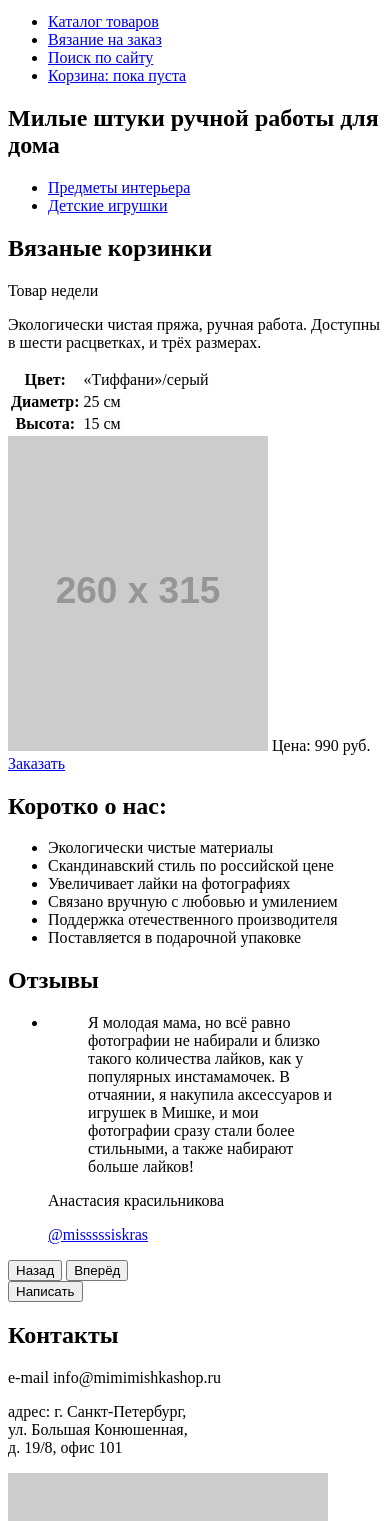
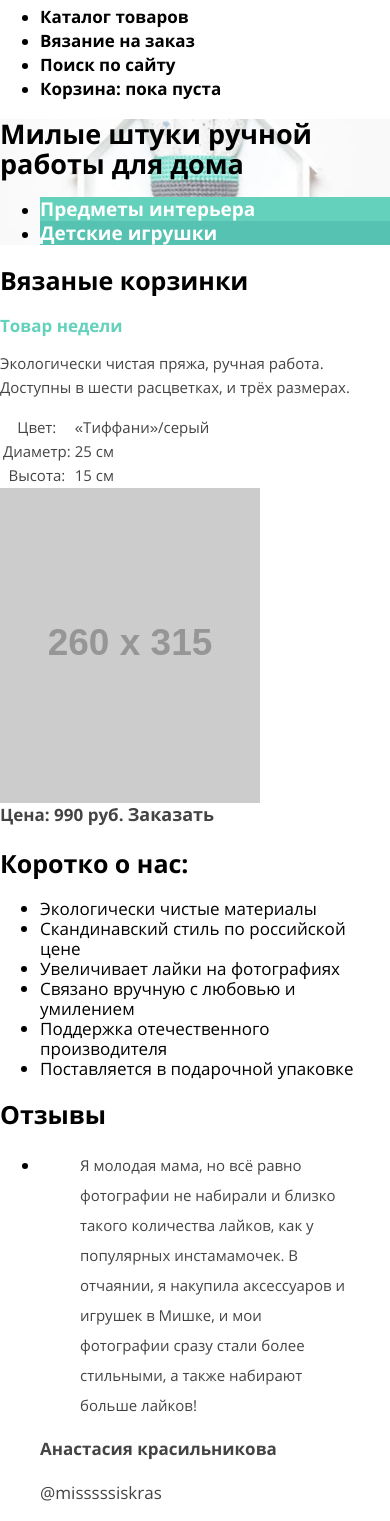
Before and after one commit to pdrobyshev/521641-mishka-16, a website: page source/index.html in a window 390 px wide. Shown: the part 71-1592 px from the top of the page. Drawn offline with nearby package versions, Linux system fonts and the light colour scheme; files that its build step writes are made by us from their sources; placeholder pictures from the web are drawn by us.

Commit message:
начал добавлять шрифты

```diff
--- a/source/index.html
+++ b/source/index.html
@@ -2,12 +2,15 @@
 <html lang="ru">
   <head>
     <meta charset="utf-8">
+    <meta name="viewport" content="width=device-width, initial-scale=1.0">
     <title>HTML Academy: Мишка</title>
+    <link rel="stylesheet" href="css/normalize.css">
+    <link rel="stylesheet" href="css/style.css">
   </head>
   <body>
     <header class="page-header">
       <a class="logo  page-header__logo">
-        <img src="http://placehold.it/86x35" alt="Логотип магазина вязаных игрушек Mishka" width="86" height="35">
+        <img src="img/logo-mobile.svg" alt="Логотип магазина вязаных игрушек Mishka" width="86" height="35">
       </a>
       <nav class="main-nav">
         <button class="main-nav__toggle">Открыть меню</button>
@@ -27,18 +30,20 @@
         </ul>
       </nav>
     </header>
+
     <main>
       <section class="products">
         <h1 class="products__title">Милые штуки ручной работы для дома</h1>
         <ul class="products__list">
-          <li class="products__item">
+          <li class="products__item products__item--light-green">
             <a class="products__link" href="#">Предметы интерьера</a>
           </li>
-          <li class="products__item">
+          <li class="products__item products__item--dark-green">
             <a class="products__link" href="#">Детские игрушки</a>
           </li>
         </ul>
       </section>
+
       <section class="top-product">
         <h2 class="top-product__title">Вязаные корзинки</h2>
         <span class="top-product__tag">Товар недели</span>
@@ -63,6 +68,7 @@
         <span class="top-product__price">Цена: 990 руб.</span>
         <a class="top-product__button  button" href="#">Заказать</a>
       </section>
+
       <section class="about-us">
         <h2 class="about-us__title">Коротко о нас:</h2>
         <ul class="about-us__list">
@@ -74,6 +80,7 @@
           <li class="about-us__item">Поставляется в подарочной упаковке</li>
         </ul>
       </section>
+
       <section class="review  slider">
         <h2 class="review__title">Отзывы</h2>
         <ul class="review__list">
@@ -93,6 +100,7 @@
         </div>
         <button class="button" type="button">Написать</button>
       </section>
+
       <section class="contacts">
         <h2 class="contacts__title">Контакты</h2>
         <p class="contacts__text">
@@ -113,6 +121,7 @@
         <button class="contacts__button  button">Напишите нам</button>
       </section>
     </main>
+
     <footer class="page-footer">
       <div class="social  page-footer__social">
         <ul class="social__list">
--- /dev/null
+++ b/source/sass/_button.scss
@@ -0,0 +1,10 @@
+.button {
+  border: none;
+  background-color: transparent;
+
+  font-family: "Open Sans Bold", "Arial", sans-serif;
+  font-weight: 700;
+  font-size: 18px;
+  line-height: 20px;
+  color: $greyish-black;
+}
--- /dev/null
+++ b/source/sass/_fonts.scss
@@ -0,0 +1,17 @@
+@font-face {
+  font-family: "Open Sans Regular";
+  font-style: normal;
+  font-weight: 400;
+  font-display: swap;
+  src:	url("../fonts/opensans.woff2") format("woff2"),
+    url("../fonts/opensans.woff") format("woff");
+}
+
+@font-face {
+  font-family: "Open Sans Bold";
+  font-style: normal;
+  font-weight: 700;
+  font-display: swap;
+  src: 	url("../fonts/opensansbold.woff2") format("woff2"),
+    url("../fonts/opensansbold.woff") format("woff");
+}
--- /dev/null
+++ b/source/sass/_scaffolding.scss
@@ -0,0 +1,45 @@
+html {
+  box-sizing: border-box;
+}
+
+*,
+*::before,
+*::after {
+  box-sizing: inherit;
+}
+
+body {
+  min-width: 320px;
+  margin: 0;
+  padding: 0;
+
+  color: $default-black;
+  font-family: "Open Sans Regular", sans-serif;
+}
+
+img {
+  display: block;
+  max-width: 100%;
+  height: auto;
+}
+
+a {
+  color: $default-black;
+  text-decoration: none;
+}
+
+.visually-hidden:not(:focus):not(:active) {
+  position: absolute;
+
+  width: 1px;
+  height: 1px;
+  margin: -1px;
+  border: 0;
+  padding: 0;
+
+  white-space: nowrap;
+
+  clip-path: inset(100%);
+  clip: rect(0 0 0 0);
+  overflow: hidden;
+}
--- /dev/null
+++ b/source/sass/_variables.scss
@@ -0,0 +1,8 @@
+$default-black: #000000;
+$greyish-black: #444444;
+$seafoam-blue: #63d1bb;
+$seafoam-dark-blue: #56c3b2;
+$retina-dpi: 144dpi;
+$retina-dppx: 1.5dppx;
+$tablet-width: 768px;
+$desktop-width: 1150px;
--- /dev/null
+++ b/source/sass/blocks/_about-us.scss
@@ -0,0 +1,12 @@
+.about-us__title {
+  font-family: "Open Sans Bold", "Arial", sans-serif;
+  font-weight: 700;
+  font-size: 25px;
+  line-height: 30px;
+}
+
+.about-us__item {
+  font: inherit;
+  font-size: 17px;
+  line-height: 20px;
+}
--- /dev/null
+++ b/source/sass/blocks/_contacts.scss
@@ -0,0 +1,12 @@
+.contacts__title {
+  font-family: "Open Sans Bold", "Arial", sans-serif;
+  font-weight: 700;
+  font-size: 18px;
+  line-height: 30px;
+}
+
+.contacts__text {
+  font-size: 15px;
+  line-height: 30px;
+  color: $greyish-black;
+}
--- /dev/null
+++ b/source/sass/blocks/_copyright.scss
@@ -0,0 +1,6 @@
+.copyright__text {
+  font-family: "Open Sans Bold", "Arial", sans-serif;
+  font-weight: 700;
+  font-size: 19px;
+  line-height: 18px;
+}
--- /dev/null
+++ b/source/sass/blocks/_main-nav.scss
@@ -0,0 +1,5 @@
+.main-nav__link {
+  font-family: "Open Sans Bold", "Arial", sans-serif;
+  font-size: 17px;
+  line-height: 24px;
+}
--- /dev/null
+++ b/source/sass/blocks/_products.scss
@@ -0,0 +1,27 @@
+.products {
+  background: url("../img/hero-mobile@1x.jpg") no-repeat center;
+}
+
+.products__title {
+  font-family: "Open Sans Bold", "Arial", sans-serif;
+  font-weight: 700;
+  font-size: 27px;
+  line-height: 30px;
+  color: #010000;
+}
+
+.products__item--light-green {
+  background-color: $seafoam-blue;
+}
+
+.products__item--dark-green {
+  background-color: $seafoam-dark-blue;
+}
+
+.products__link {
+  font-family: "Open Sans Bold", "Arial", sans-serif;
+  font-weight: 700;
+  font-size: 19px;
+  line-height: 24px;
+  color: #ffffff;
+}
--- /dev/null
+++ b/source/sass/blocks/_review.scss
@@ -0,0 +1,26 @@
+.review__title {
+  font-family: "Open Sans Bold", "Arial", sans-serif;
+  font-weight: 700;
+  font-size: 25px;
+  line-height: 30px;
+}
+
+.review__quote p {
+  font-size: 15px;
+  line-height: 30px;
+  color: $greyish-black;
+}
+
+.review__author {
+  font-family: "Open Sans Bold", "Arial", sans-serif;
+  font-weight: 700;
+  font-size: 17px;
+  line-height: 24px;
+  color: $greyish-black;
+}
+
+.review__author-login {
+  font-size: 17px;
+  line-height: 30px;
+  color: $greyish-black;
+}
--- /dev/null
+++ b/source/sass/blocks/_top-product.scss
@@ -0,0 +1,35 @@
+.top-product__title {
+  font-family: "Open Sans Bold", "Arial", sans-serif;
+  font-weight: 700;
+  font-size: 25px;
+  line-height: 30px;
+}
+
+.top-product__tag {
+  font-family: "Open Sans Bold", "Arial", sans-serif;
+  font-weight: 700;
+  font-size: 17px;
+  line-height: 20px;
+  color: $seafoam-blue;
+}
+
+.top-product__info p {
+  font-size: 15px;
+  line-height: 24px;
+  color: $greyish-black;
+}
+
+.top-product__feature {
+  font-size: 15px;
+  line-height: 20px;
+  color: $greyish-black;
+  font-weight: normal;
+}
+
+.top-product__price {
+  font-family: "Open Sans Bold", "Arial", sans-serif;
+  font-weight: 700;
+  font-size: 17px;
+  line-height: 24px;
+  color: $greyish-black;
+}
--- /dev/null
+++ b/source/sass/style.scss
@@ -0,0 +1,10 @@
+@import "fonts";
+@import "variables";
+@import "scaffolding";
+@import "button";
+@import "blocks/main-nav";
+@import "blocks/products";
+@import "blocks/top-product";
+@import "blocks/about-us";
+@import "blocks/review";
+@import "blocks/contacts";
```
Also changed, not shown: source/catalog.html (+3 -0 lines), source/form.html (+3 -0 lines), 1 other file.
